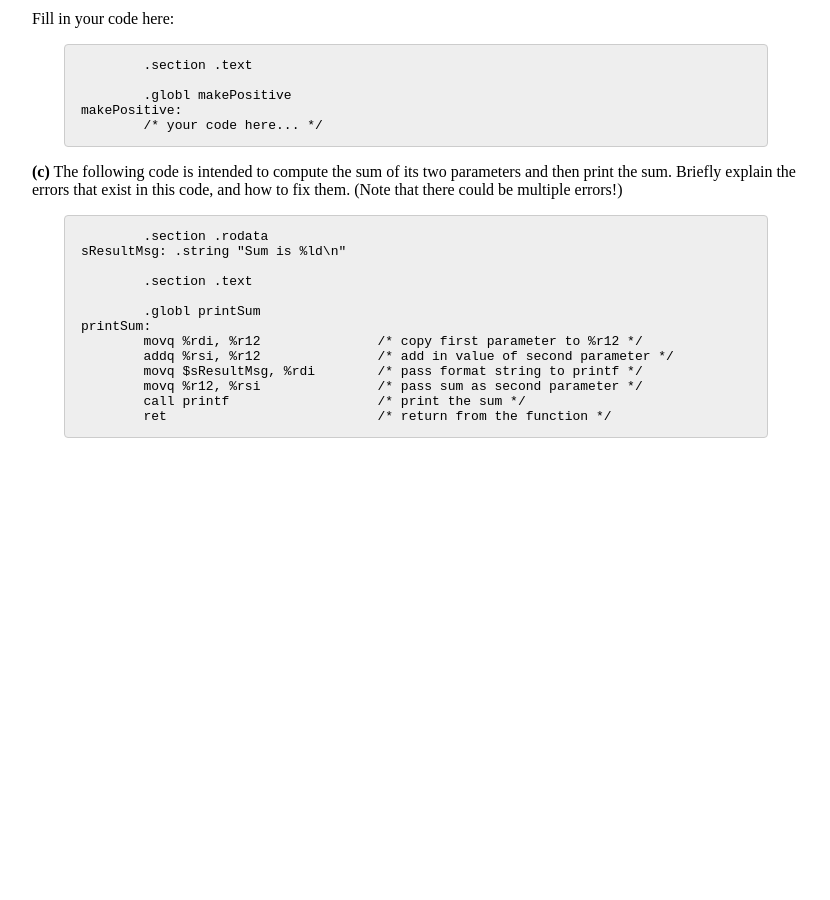
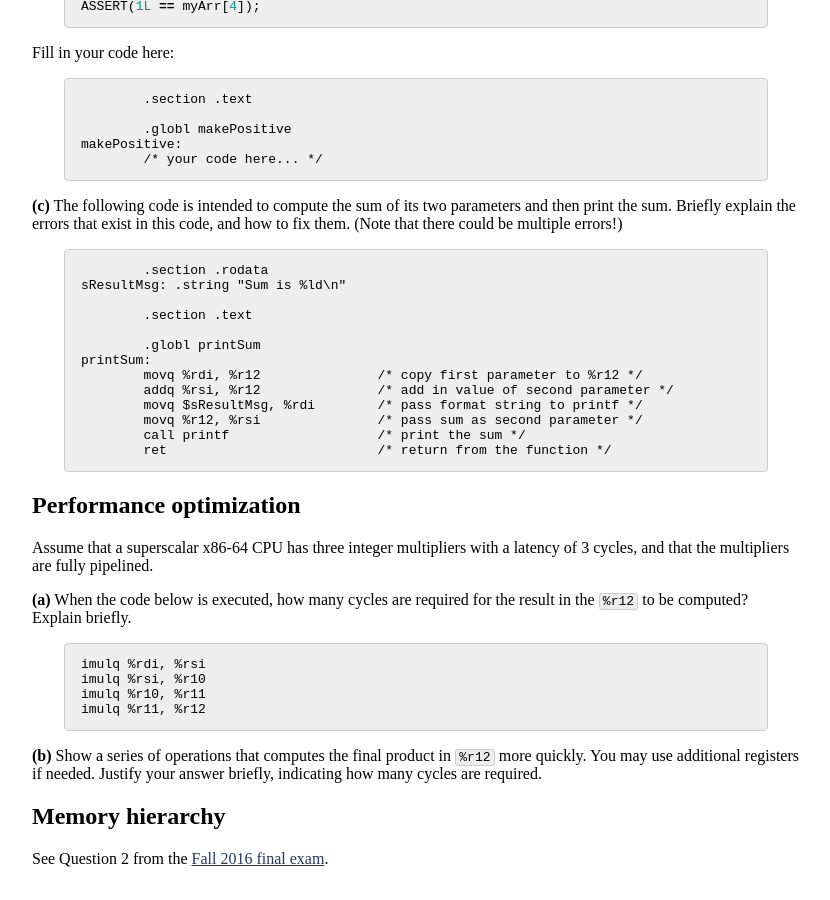
Before and after one commit to jhucsf/spring2020, a Jekyll site: the page built from exercise/midterm_review.md, in a window 1280 px wide and 900 px high, scrolled down 2752 px. Shown: the whole window, without its empty margins (224-1054 px from the left). Built offline with Jekyll 4.4.1, drawn with Linux system fonts in a browser that asks for light colours; before the commit the page ends 3222 px from its top, so only the background shows below that; some of the changed text lies outside the part shown.

Commit message:
additional midterm review questions

````diff
--- a/exercise/midterm_review.md
+++ b/exercise/midterm_review.md
@@ -2,6 +2,8 @@
 layout: default
 title: "Midterm exam review questions"
 ---
+
+*Update 3/2* — Added [performance optimization](#performance-optimization) and [memory hierarchy](#memory-hierarchy) questions.
 
 # Midterm review questions
 
@@ -164,3 +166,22 @@ printSum:
 	call printf                   /* print the sum */
 	ret                           /* return from the function */
 ```
+
+## Performance optimization
+
+Assume that a superscalar x86-64 CPU has three integer multipliers with a latency of 3 cycles, and that the multipliers are fully pipelined.
+
+**(a)** When the code below is executed, how many cycles are required for the result in the `%r12` to be computed? Explain briefly.
+
+```
+imulq %rdi, %rsi
+imulq %rsi, %r10
+imulq %r10, %r11
+imulq %r11, %r12
+```
+
+**(b)** Show a series of operations that computes the final product in `%r12` more quickly. You may use additional registers if needed.  Justify your answer briefly, indicating how many cycles are required.
+
+## Memory hierarchy
+
+See Question 2 from the [Fall 2016 final exam](https://www.cs.jhu.edu/~phi/csf/final2016.pdf).
````
Also changed, not shown: other parts of exercise/midterm_review.md (+1 -1 lines), index.md (+1 -0 lines).
